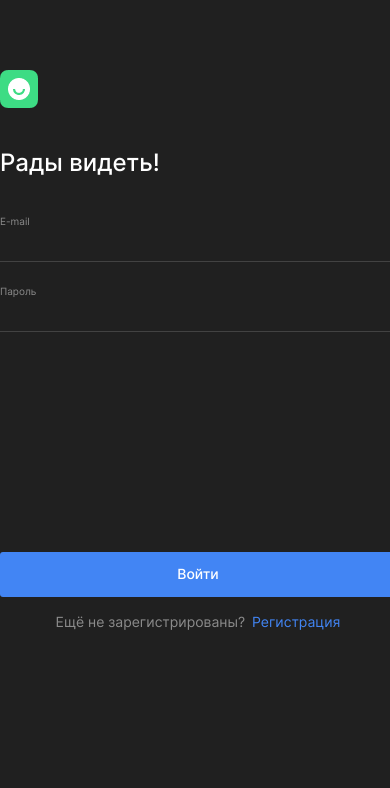
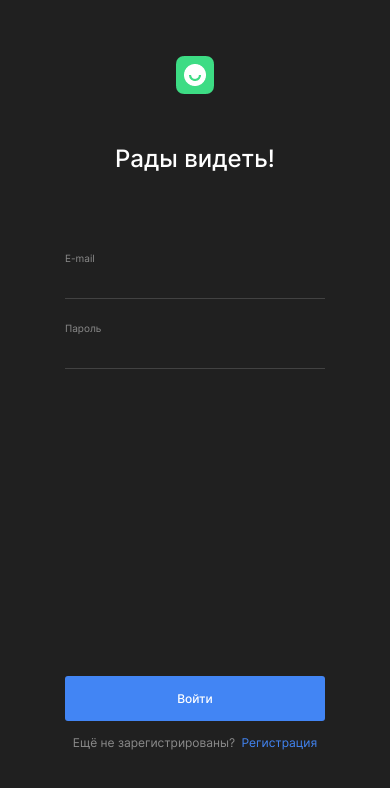
Before and after one commit to AntropovAG/movies-explorer-frontend, a React (Create React App) app: page /signin in a window 390 px wide. Shown: the top 788 px of the page. Built offline with nearby package versions, Linux system fonts and the light colour scheme.

Commit message:
Add all sizes

```diff
--- a/src/components/Login/Login.css
+++ b/src/components/Login/Login.css
@@ -56,6 +56,10 @@
   border-bottom: 1px solid #4285F4;;
 }
 
+.login-form__input_type_error {
+  color: #EE3465;
+}
+
 .login-form__input-error {
   height: 12px;
   font-style: normal;
@@ -78,7 +82,7 @@
   border: none;
   border-radius: 3px;
   margin-top: 202px;
-  padding: 13px 0 15px;
+  padding: 15px 0 15px;
   cursor: pointer;
   box-sizing: border-box;
 }
@@ -115,3 +119,47 @@
   opacity: .6;
   transition: .3s;
 }
+
+
+@media screen and (max-width: 1070px) {
+  .login-form__icon {
+    margin-top: 232px;
+  }
+}
+
+@media screen and (max-width: 550px) {
+  .login-form {
+    width: 260px;
+  }
+
+  .login-form__icon {
+    margin-top: 56px;
+    align-self: center;
+  }
+
+  .login-form__label {
+    align-self: center;
+    padding-top: 50px;
+  }
+
+  .login-form__input-name {
+    padding-top: 65px;
+  }
+
+  .login-form__subscription {
+    font-size: 12px;
+    line-height: 15px;
+    padding-top: 14px;
+  }
+
+  .login-form__authorize-button {
+    font-size: 12px;
+    line-height: 15px;
+    margin-top: 289px;
+  }
+
+  .login-form__link {
+    font-size: 12px;
+    line-height: 15px;
+  }
+}
--- a/src/components/NotFound/NotFound.css
+++ b/src/components/NotFound/NotFound.css
@@ -49,3 +49,38 @@
   opacity: .6;
   transition: .3s;
 }
+
+@media screen and (max-width: 1070px) {
+  .wrong-page__container {
+    margin-top: 408px;
+  }
+}
+
+@media screen and (max-width: 750px) {
+  .wrong-page__container {
+    margin-top: 350px;
+  }
+}
+
+@media screen and (max-width: 550px) {
+  .wrong-page__container {
+    margin-top: 329px;
+  }
+
+  .wrong-page__title {
+    font-size: 80px;
+    line-height: 97px;
+  }
+
+  .wrong-page__subtitle {
+    font-size: 12px;
+    line-height: 15px;
+    margin-top: 10px;
+  }
+
+  .wrong-page__link {
+    font-size: 12px;
+    line-height: 15px;
+    margin-top: 284px;
+  }
+}
--- a/src/components/Profile/Profile.css
+++ b/src/components/Profile/Profile.css
@@ -13,8 +13,8 @@
   line-height: 29px;
   text-align: center;
   color: #FFFFFF;
-  padding: 54px 0 124px;
-  margin: 0 auto;
+  padding: 0 0 124px;
+  margin: 54px auto 0;
 }
 
 .profile-form__fieldset {
@@ -166,3 +166,42 @@
   opacity: 1;
   transition: none;
 }
+
+@media screen and (max-width: 1070px) {
+  .profile-form__label {
+    padding-bottom: 96px;
+    margin-top: 216px;
+  }
+
+  .profile-form__edit-button {
+    margin-top: 180px;
+    padding-bottom: 16px;
+  }
+}
+
+@media screen and (max-width: 550px) {
+  .profile-form {
+    width: 260px;
+  }
+
+  .profile-form__label {
+    padding-bottom: 80px;
+    margin-top: 57px;
+  }
+
+  .profile-form__edit-button {
+    margin-top: 348px;
+    font-size: 12px;
+    line-height: 15px;
+  }
+
+  .profile-form__signout-button {
+    font-size: 12px;
+    line-height: 15px;
+  }
+
+  .profile-form__save-button {
+    font-size: 12px;
+    line-height: 15px;
+  }
+}
--- a/src/components/Profile/Profile.jsx
+++ b/src/components/Profile/Profile.jsx
@@ -54,7 +54,7 @@ function Profile({ onUserUpdate }) {
       <span className="profile-form__input-error email-input-error"></span>
       {isDisabled ?
       <><button className="profile-form__edit-button" type="submit" onClick={editProfile}>Редактировать</button>
-        <button className="profile-form__signout-button" type="submit" onClick={handleLogOut}>Выйти из аккаунта</button>
+        <button className="profile-form__signout-button" type="button" onClick={handleLogOut}>Выйти из аккаунта</button>
       </> :
       <>
       <span className="profile-form__form-error form-error"></span>
--- a/src/components/Register/Register.css
+++ b/src/components/Register/Register.css
@@ -56,6 +56,10 @@
   border-bottom: 1px solid #4285F4;;
 }
 
+.register-form__input_type_error {
+  color: #EE3465;
+}
+
 .register-form__input-error {
   height: 12px;
   font-style: normal;
@@ -78,7 +82,7 @@
   border: none;
   border-radius: 3px;
   margin-top: 132px;
-  padding: 13px 0 15px;
+  padding: 15px 0 15px;
   cursor: pointer;
   box-sizing: border-box;
 }
@@ -115,3 +119,50 @@
   opacity: .6;
   transition: .3s;
 }
+
+@media screen and (max-width: 1070px) {
+  .register-form__icon {
+    margin-top: 232px;
+  }
+}
+
+@media screen and (max-width: 550px) {
+  .register-form {
+    width: 260px;
+  }
+
+  .register-form__icon {
+    margin-top: 56px;
+    align-self: center;
+  }
+
+  .register-form__label {
+    align-self: center;
+    padding-top: 50px;
+  }
+
+  .register-form__input-name {
+    padding-top: 65px;
+  }
+
+  .register-form__input-name:nth-of-type(2), .register-form__input-name:nth-of-type(3) {
+    padding-top: 4px;
+  }
+
+  .register-form__subscription {
+    font-size: 12px;
+    line-height: 15px;
+    padding-top: 14px;
+  }
+
+  .register-form__authorize-button {
+    font-size: 12px;
+    line-height: 15px;
+    margin-top: 221px;
+  }
+
+  .register-form__link {
+    font-size: 12px;
+    line-height: 15px;
+  }
+}
```
